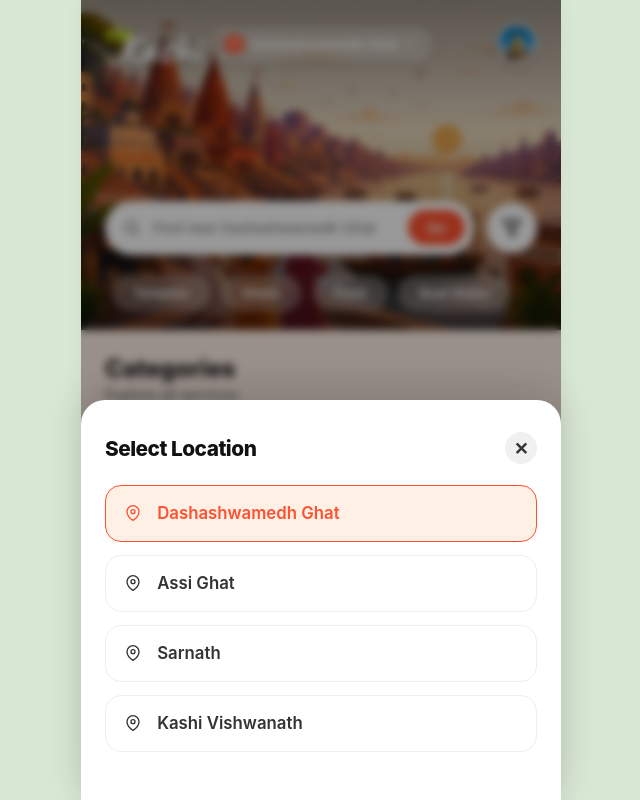
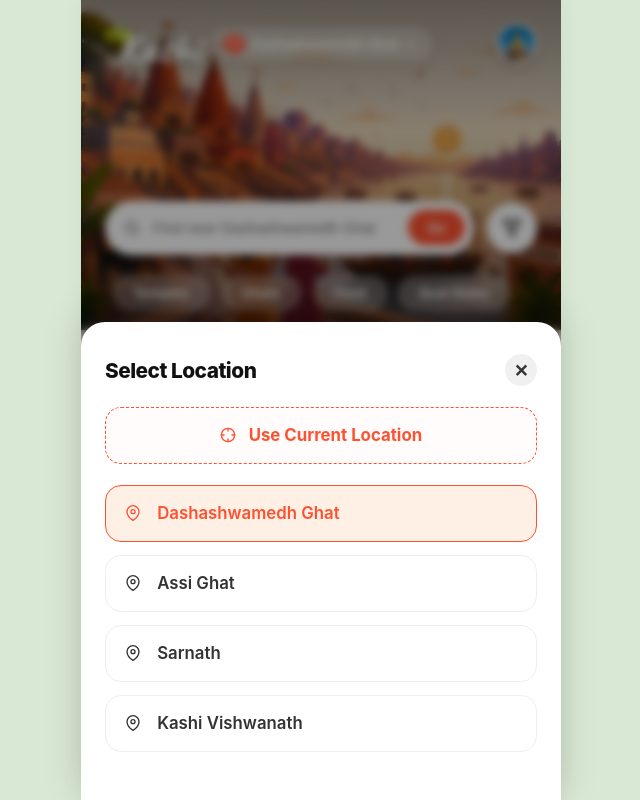
Before and after one commit to nihalkumar5/varanasi-tour, a Next.js app: page /discover in a window 1280 px wide. Both pictures are taken after a click on the button "Dashashwamedh Ghat". Shown: the top 800 px of the page, without its empty margins (319-959 px from the left). Built offline with nearby package versions, Linux system fonts and the light colour scheme; no server answers.

Commit message:
fix(discover): update distance calculation logic and add current location button

```diff
--- a/app/discover/page.module.css
+++ b/app/discover/page.module.css
@@ -225,6 +225,28 @@
   background: #fff0e6 !important;
   border-color: #FF512F !important;
   color: #FF512F;
+}
+
+.currentLocationBtn {
+  display: flex;
+  align-items: center;
+  justify-content: center;
+  gap: 0.8rem;
+  padding: 1.1rem 1.2rem;
+  border-radius: 16px;
+  border: 1.5px dashed #FF512F;
+  background: #fffcfb;
+  text-align: center;
+  font-size: 1.05rem;
+  font-weight: 700;
+  color: #FF512F;
+  cursor: pointer;
+  transition: all 0.2s;
+  margin-bottom: 0.5rem;
+}
+
+.currentLocationBtn:active {
+  transform: scale(0.98);
 }
 
 .avatar {
--- a/app/discover/page.tsx
+++ b/app/discover/page.tsx
@@ -20,7 +20,8 @@ const Icons = {
   Hotel: () => <svg viewBox="0 0 24 24" width="28" height="28" fill="none" stroke="currentColor" strokeWidth="2" strokeLinecap="round" strokeLinejoin="round"><path d="M3 21h18"/><path d="M5 21V5a2 2 0 0 1 2-2h10a2 2 0 0 1 2 2v16"/><path d="M9 21v-4a2 2 0 0 1 2-2h2a2 2 0 0 1 2 2v4"/><path d="M10 9h.01"/><path d="M14 9h.01"/><path d="M10 13h.01"/><path d="M14 13h.01"/></svg>,
   MapPin: () => <svg viewBox="0 0 24 24" width="16" height="16" fill="none" stroke="currentColor" strokeWidth="2" strokeLinecap="round" strokeLinejoin="round"><path d="M21 10c0 7-9 13-9 13s-9-6-9-13a9 9 0 0 1 18 0z"></path><circle cx="12" cy="10" r="3"></circle></svg>,
   ChevronDown: () => <svg viewBox="0 0 24 24" width="16" height="16" fill="none" stroke="currentColor" strokeWidth="2" strokeLinecap="round" strokeLinejoin="round"><polyline points="6 9 12 15 18 9"></polyline></svg>,
-  Menu: () => <svg viewBox="0 0 24 24" width="24" height="24" fill="none" stroke="currentColor" strokeWidth="2.5" strokeLinecap="round" strokeLinejoin="round"><line x1="3" y1="12" x2="21" y2="12"></line><line x1="3" y1="6" x2="21" y2="6"></line><line x1="3" y1="18" x2="21" y2="18"></line></svg>
+  Menu: () => <svg viewBox="0 0 24 24" width="24" height="24" fill="none" stroke="currentColor" strokeWidth="2.5" strokeLinecap="round" strokeLinejoin="round"><line x1="3" y1="12" x2="21" y2="12"></line><line x1="3" y1="6" x2="21" y2="6"></line><line x1="3" y1="18" x2="21" y2="18"></line></svg>,
+  Crosshair: () => <svg viewBox="0 0 24 24" width="16" height="16" fill="none" stroke="currentColor" strokeWidth="2" strokeLinecap="round" strokeLinejoin="round"><circle cx="12" cy="12" r="10"></circle><line x1="22" y1="12" x2="18" y2="12"></line><line x1="6" y1="12" x2="2" y2="12"></line><line x1="12" y1="6" x2="12" y2="2"></line><line x1="12" y1="22" x2="12" y2="18"></line></svg>
 };
 
 // Mock Database for different locations
@@ -94,7 +95,17 @@ export default function Discover() {
           if (!isVaranasi) {
             setShowLocationWarning(true);
           } else {
-            setCurrentLocation("Assi Ghat");
+            let closestLoc = "Dashashwamedh Ghat";
+            let minDist = Infinity;
+            for (const loc of locations) {
+              const coords = locationCoords[loc];
+              const dist = parseFloat(calculateDistance(lat, lng, coords.lat, coords.lng));
+              if (dist < minDist) {
+                minDist = dist;
+                closestLoc = loc;
+              }
+            }
+            setCurrentLocation(closestLoc);
           }
         },
         (error) => {
@@ -103,6 +114,36 @@ export default function Discover() {
       );
     }
   }, []);
+
+  const handleUseCurrentLocation = () => {
+    if ("geolocation" in navigator) {
+      navigator.geolocation.getCurrentPosition(
+        (position) => {
+          const lat = position.coords.latitude;
+          const lng = position.coords.longitude;
+          setUserCoords({ lat, lng });
+
+          let closestLoc = "Dashashwamedh Ghat";
+          let minDist = Infinity;
+          for (const loc of locations) {
+            const coords = locationCoords[loc];
+            const dist = parseFloat(calculateDistance(lat, lng, coords.lat, coords.lng));
+            if (dist < minDist) {
+              minDist = dist;
+              closestLoc = loc;
+            }
+          }
+          setCurrentLocation(closestLoc);
+          setIsDropdownOpen(false);
+        },
+        (error) => {
+          alert("Please enable location permissions to use this feature.");
+        }
+      );
+    } else {
+      alert("Geolocation is not supported by your browser.");
+    }
+  };
 
   const services = [
     { id: "boat", name: "Boat Ride", icon: <Icons.Boat />, link: "/boat" },
@@ -394,7 +435,7 @@ export default function Discover() {
             </div>
             <h3 className={styles.modalTitle}>Change Location?</h3>
             <p className={styles.modalText}>
-              <strong>{pendingLocation}</strong> is approximately <span className={styles.highlightText}>{mockDistance} km</span> away from your current location. Do you still want to continue?
+              <strong>{pendingLocation}</strong> is approximately <span className={styles.highlightText}>{mockDistance} km</span> away from {currentLocation}. Do you still want to continue?
             </p>
             <div className={styles.modalActions}>
               <button className={styles.outlineBtn} onClick={() => setShowDistanceWarning(false)}>
@@ -424,23 +465,34 @@ export default function Discover() {
                 ✕
               </button>
             </div>
+            <button className={styles.currentLocationBtn} onClick={handleUseCurrentLocation}>
+              <Icons.Crosshair /> Use Current Location
+            </button>
             {locations.map((loc) => (
               <button
                 key={loc}
                 className={`${styles.dropdownItem} ${currentLocation === loc ? styles.activeItem : ''}`}
                 onClick={() => {
                   if (loc !== currentLocation) {
-                    let dist = "5.0"; // Fallback distance
-                    if (userCoords && locationCoords[loc]) {
-                      dist = calculateDistance(userCoords.lat, userCoords.lng, locationCoords[loc].lat, locationCoords[loc].lng);
-                    } else if (locationCoords[currentLocation] && locationCoords[loc]) {
-                      // If no user location, calculate distance from current selected location as fallback
-                      dist = calculateDistance(locationCoords[currentLocation].lat, locationCoords[currentLocation].lng, locationCoords[loc].lat, locationCoords[loc].lng);
+                    let dist = "0.0";
+                    if (locationCoords[currentLocation] && locationCoords[loc]) {
+                      dist = calculateDistance(
+                        locationCoords[currentLocation].lat,
+                        locationCoords[currentLocation].lng,
+                        locationCoords[loc].lat,
+                        locationCoords[loc].lng
+                      );
                     }
-                    setMockDistance(dist);
-                    setPendingLocation(loc);
-                    setShowDistanceWarning(true);
-                    setIsDropdownOpen(false);
+
+                    if (parseFloat(dist) > 1.0) {
+                      setMockDistance(dist);
+                      setPendingLocation(loc);
+                      setShowDistanceWarning(true);
+                      setIsDropdownOpen(false);
+                    } else {
+                      setCurrentLocation(loc);
+                      setIsDropdownOpen(false);
+                    }
                   } else {
                     setIsDropdownOpen(false);
                   }
```
